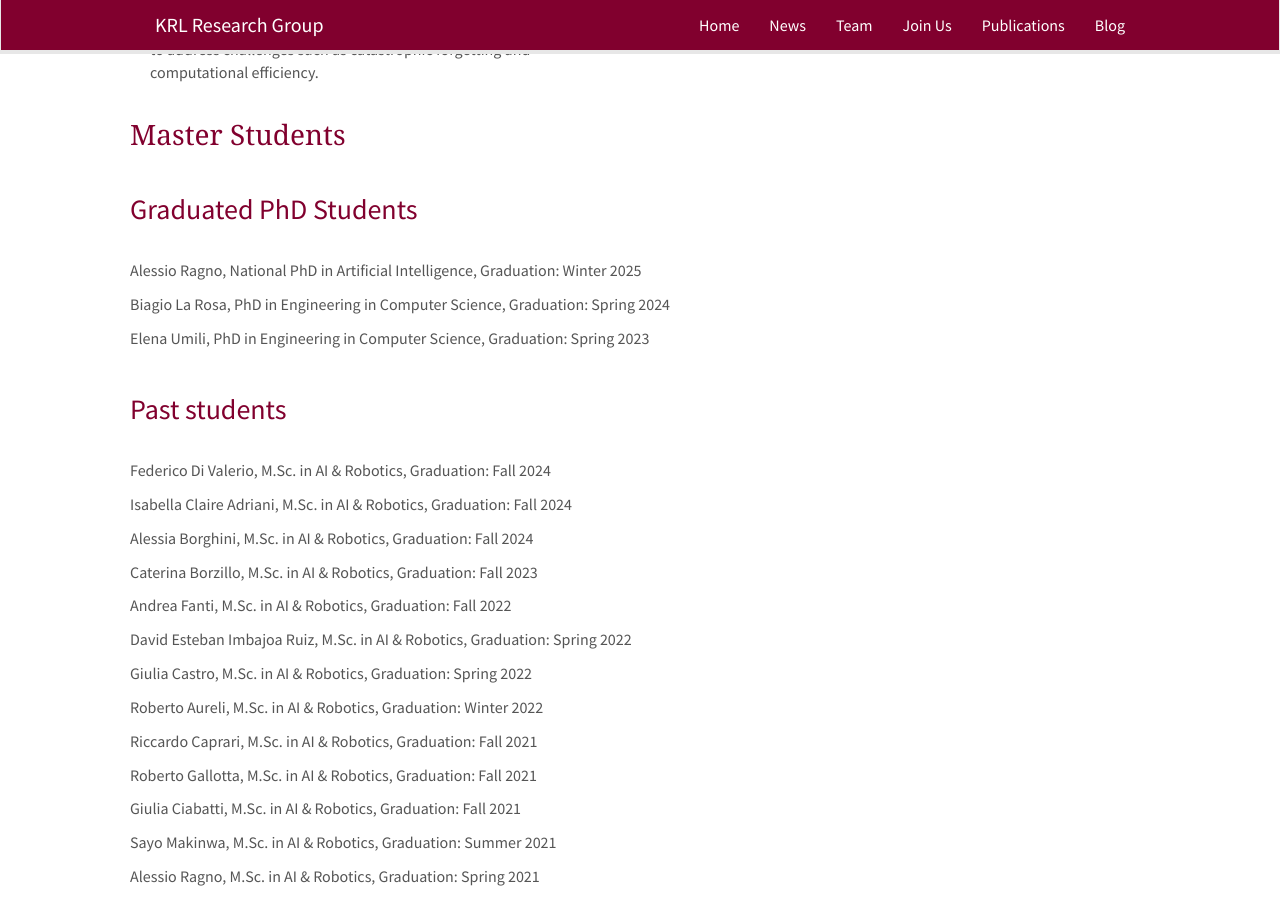
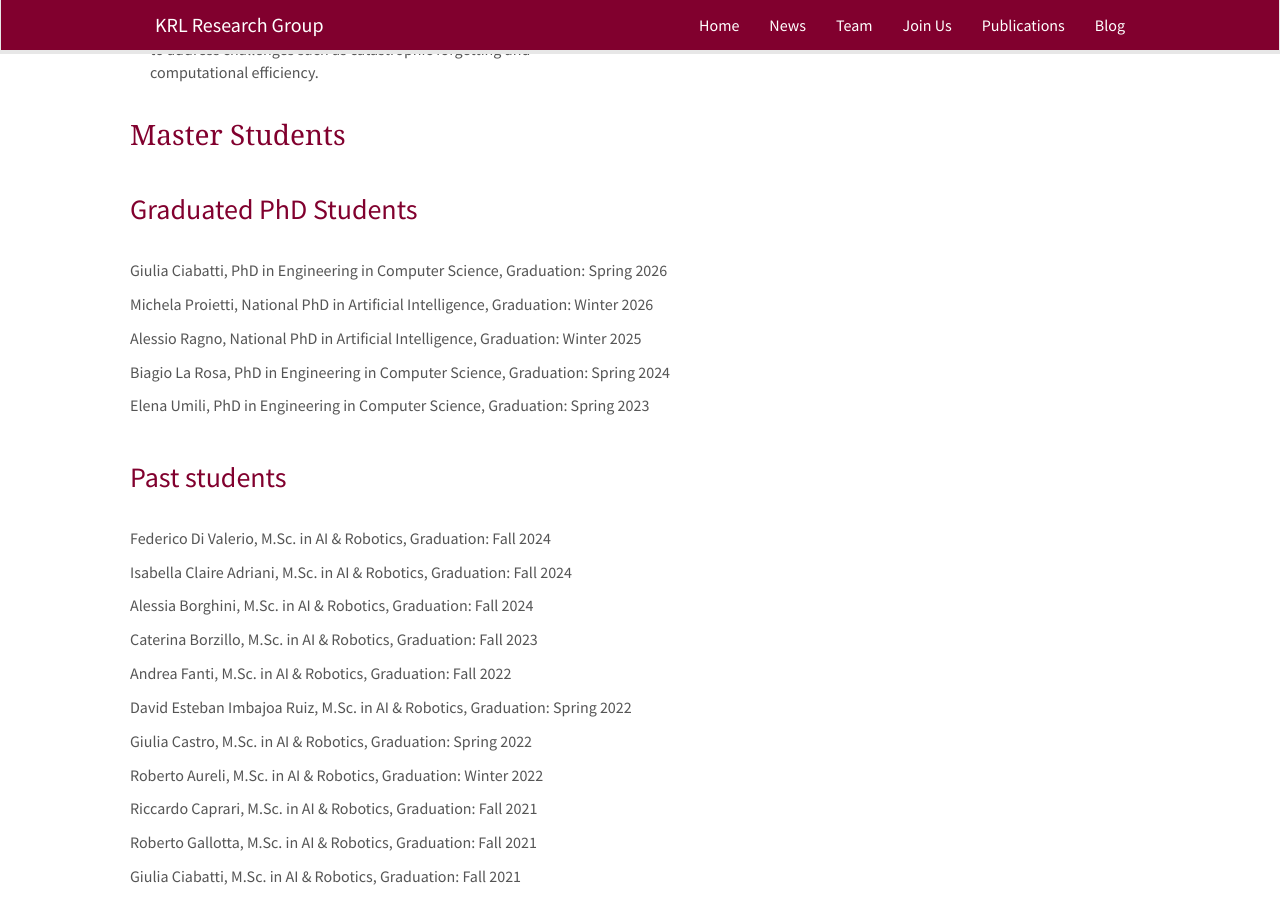
Before and after one commit to KRLGroup/krlgroup.github.io, a Jekyll site: the page built from _pages/team.md, in a window 1280 px wide and 900 px high, scrolled down 1711 px. Built offline with Jekyll 4.4.1, drawn with Linux system fonts in a browser that asks for light colours; nearby versions of some CDN libraries.

Commit message:
Update alumni_phd.yml

```diff
--- a/_data/alumni_phd.yml
+++ b/_data/alumni_phd.yml
@@ -1,3 +1,5 @@
+- name: "Giulia Ciabatti, PhD in Engineering in Computer Science, Graduation: Spring 2026"
+- name: "Michela Proietti, National PhD in Artificial Intelligence, Graduation: Winter 2026"
 - name: "Alessio Ragno, National PhD in Artificial Intelligence, Graduation: Winter 2025"
 - name: "Biagio La Rosa, PhD in Engineering in Computer Science, Graduation: Spring 2024"
 - name: "Elena Umili, PhD in Engineering in Computer Science, Graduation: Spring 2023"
```
